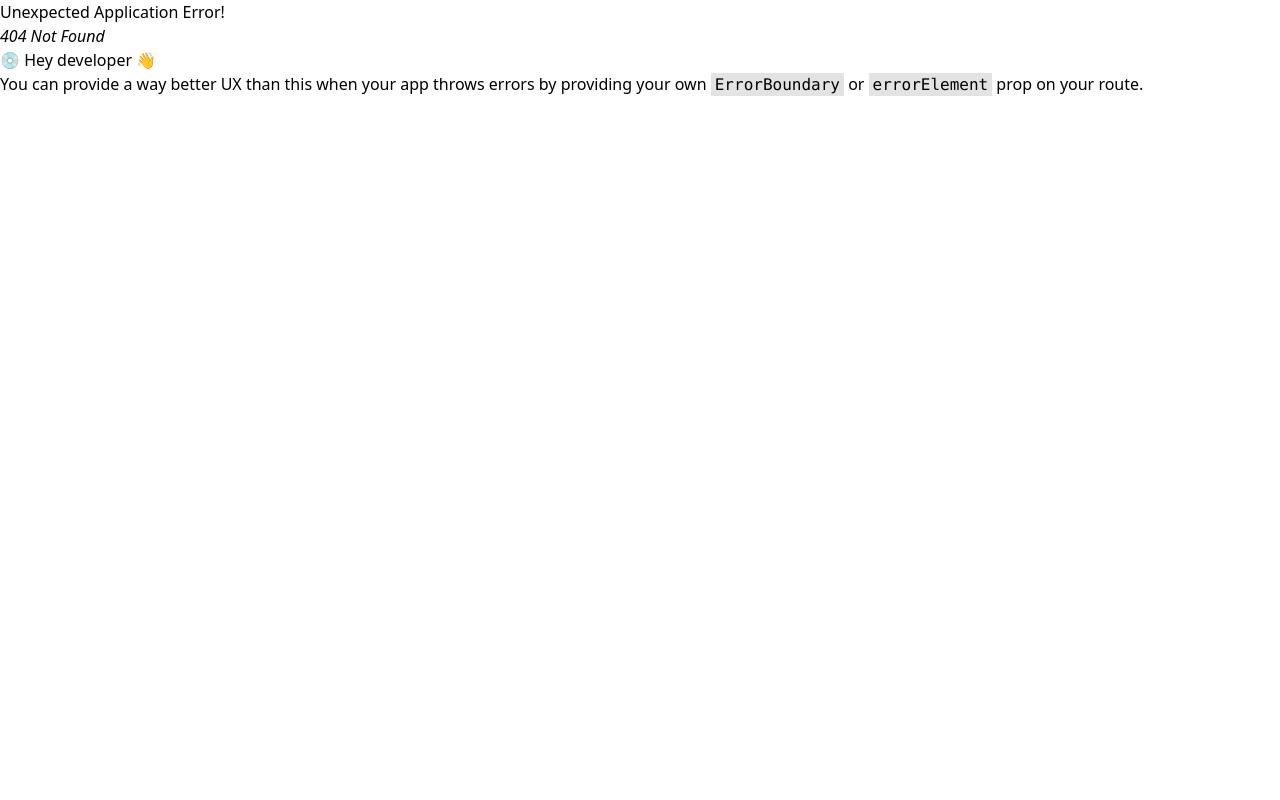
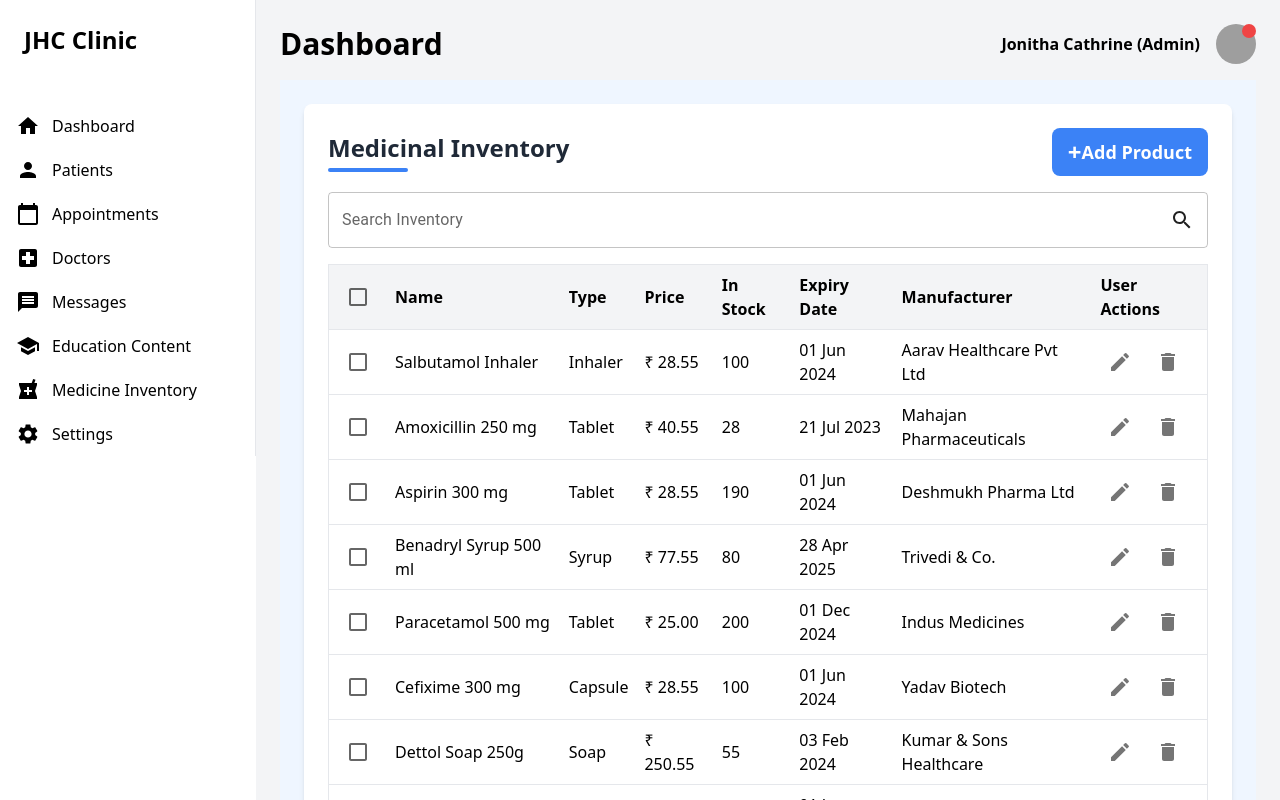
Before and after one commit to Saquir-Ali/Hospital-Managment, a React (Create React App) app in the folder helthcare/: page /medicine-inventory in a window 1280 px wide. Before the commit this address had no page. Shown: the top 800 px of the page. Built offline with nearby package versions, Linux system fonts and the light colour scheme; grey boxes are pictures that could not be loaded.

Commit message:
Medical Inventory  created

```diff
--- a/helthcare/src/App.js
+++ b/helthcare/src/App.js
@@ -7,6 +7,7 @@ import Header from "./Component/Header";
 import NewAppointments from "./Component/NewAppointments";
 import CompletedAppointments from "./Component/CompletedAppointments";
 import Patients from "./Component/Patients"; // Import the Patients component
+import MedicinalInventory from "./Component/MedicinalInventory";
 
 const BodyStructure = () => (
   <>
@@ -49,7 +50,10 @@ const appRouter = createBrowserRouter([
         path: "/Patients",
         element: <Patients />,
       },
-      {},
+      {
+        path:"/medicine-inventory",
+        element:<MedicinalInventory/>
+      },
     ],
   },
 ]);
--- a/helthcare/src/Component/MedicinalInventory.jsx
+++ b/helthcare/src/Component/MedicinalInventory.jsx
@@ -1,12 +1,11 @@
-import React from 'react'
-import { useState } from 'react';
-import ProductItem from './inventory/ProductItem'
-import CloseFullscreenIcon from '@mui/icons-material/CloseFullscreen';
-import SearchPanel from './inventory/SearchPanel';
-
+import React, { useState } from 'react';
+import { Checkbox, IconButton, TextField } from '@mui/material';
+import EditIcon from '@mui/icons-material/Edit';
+import DeleteIcon from '@mui/icons-material/Delete';
+import SearchIcon from '@mui/icons-material/Search';
 
 function MedicinalInventory() {
-  const [items,setItems] = useState([
+  const [items, setItems] = useState([
     {
       "name": "Salbutamol Inhaler",
       "code": "ALSXCE00123",
@@ -71,103 +70,169 @@ function MedicinalInventory() {
       "manufacturer": "Kumar & Sons Healthcare"
     },
     {
-      name: "Ibuprofen 400 mg",
-      code: "IBUXIN003",
-      type: "Tablet",
-      price: "₹ 20.00",
-      piecesCount: 150,
-      date: "01 Jan 2024",
-      manufacturer: "Himalayan BioTech"
+      "name": "Ibuprofen 400 mg",
+      "code": "IBUXIN003",
+      "type": "Tablet",
+      "price": "₹ 20.00",
+      "piecesCount": 150,
+      "date": "01 Jan 2024",
+      "manufacturer": "Himalayan BioTech"
     },
     {
-      name: "ORS Sachet",
-      code: "ORSXIN004",
-      type: "Sachet",
-      price: "₹ 12.00",
-      piecesCount: 200,
-      date: "15 Nov 2024",
-      manufacturer: "AyurCare Ltd"
+      "name": "ORS Sachet",
+      "code": "ORSXIN004",
+      "type": "Sachet",
+      "price": "₹ 12.00",
+      "piecesCount": 200,
+      "date": "15 Nov 2024",
+      "manufacturer": "AyurCare Ltd"
     },
     {
-      name: "Amoxicillin 500 mg",
-      code: "AMOXIN005",
-      type: "Capsule",
-      price: "₹ 45.30",
-      piecesCount: 50,
-      date: "30 Sep 2023",
-      manufacturer: "Veda Pharmaceuticals"
+      "name": "Amoxicillin 500 mg",
+      "code": "AMOXIN005",
+      "type": "Capsule",
+      "price": "₹ 45.30",
+      "piecesCount": 50,
+      "date": "30 Sep 2023",
+      "manufacturer": "Veda Pharmaceuticals"
     },
-    // {
-    //   name: "Cough Syrup 100 ml",
-    //   code: "COUXIN006",
-    //   type: "Syrup",
-    //   price: "₹ 60.50",
-    //   piecesCount: 90,
-    //   date: "28 Feb 2024",
-    //   manufacturer: "Kisan Medico Pvt Ltd"
-    // },
-    // {
-    //   name: "Cetirizine 10 mg",
-    //   code: "CETXIN007",
-    //   type: "Tablet",
-    //   price: "₹ 15.00",
-    //   piecesCount: 110,
-    //   date: "12 Oct 2023",
-    //   manufacturer: "Herbal Health Solutions"
-    // },
-    // {
-    //   name: "Vitamin D3 60000 IU",
-    //   code: "VD3XIN008",
-    //   type: "Tablet",
-    //   price: "₹ 75.00",
-    //   piecesCount: 65,
-    //   date: "05 Jul 2025",
-    //   manufacturer: "Shakti Pharma Pvt Ltd"
-    // }
+    {
+      "name": "Cetirizine 10 mg",
+      "code": "CETXIN007",
+      "type": "Tablet",
+      "price": "₹ 15.00",
+      "piecesCount": 110,
+      "date": "12 Oct 2023",
+      "manufacturer": "Herbal Health Solutions"
+    },
+    {
+      "name": "Vitamin D3 60000 IU",
+      "code": "VD3XIN008",
+      "type": "Tablet",
+      "price": "₹ 75.00",
+      "piecesCount": 65,
+      "date": "05 Jul 2025",
+      "manufacturer": "Shakti Pharma Pvt Ltd"
+    },
+    {
+      "name": "Cough Syrup 100 ml",
+      "code": "COUXIN006",
+      "type": "Syrup",
+      "price": "₹ 60.50",
+      "piecesCount": 90,
+      "date": "28 Feb 2024",
+      "manufacturer": "Kisan Medico Pvt Ltd"
+    }
+  ]);
 
-  ]);
+  const [searchQuery, setSearchQuery] = useState("");
+  const [selectedItems, setSelectedItems] = useState({});
+
+  const handleCheckboxChange = (code) => {
+    setSelectedItems(prevState => ({
+      ...prevState,
+      [code]: !prevState[code]
+    }));
+  };
+
+  const filteredItems = items.filter(item =>
+    item.name.toLowerCase().includes(searchQuery.toLowerCase()) ||
+    item.type.toLowerCase().includes(searchQuery.toLowerCase()) ||
+    item.price.toLowerCase().includes(searchQuery.toLowerCase()) ||
+    item.piecesCount.toString().includes(searchQuery) ||
+    item.date.toLowerCase().includes(searchQuery.toLowerCase()) ||
+    item.manufacturer.toLowerCase().includes(searchQuery.toLowerCase())
+  );
+
   return (
-    <div className=' p-24 bg-blue-50'>
-
-        <div className='flex justify-between bg-white p-8'>
-          <div className='self-end'>
-            <div className='text-lg text-[#302e2e] font-semibold'>MEDICINAL INVENTORY</div>
-            <div className='h-[3px] bg-blue-500 w-50 rounded'></div>
+    <div className='p-6 bg-blue-50 min-h-screen'>
+      <div className='bg-white p-6 shadow-md rounded-lg'>
+        <div className='flex flex-col mb-4'>
+          <div className='flex justify-between items-center mb-4'>
+            <div>
+              <h1 className='text-2xl font-semibold text-gray-800'>Medicinal Inventory</h1>
+              <div className='h-1 bg-blue-500 w-20 rounded mt-1'></div>
+            </div>
+            <div className='flex gap-3'>
+              <button className="bg-blue-500 text-white px-4 py-2 rounded-lg text-lg font-semibold flex items-center">
+                <span className='text-2xl'>+</span> Add Product
+              </button>
+            </div>
           </div>
 
+          <div className='mb-4'>
+            <TextField
+              id="search-bar"
+              label="Search Inventory"
+              variant="outlined"
+              fullWidth
+              value={searchQuery}
+              onChange={(e) => setSearchQuery(e.target.value)}
+              InputProps={{
+                endAdornment: <SearchIcon />
+              }}
+            />
+          </div>
 
-
-          <div className='flex gap-3'>
-            <button className="bg-blue-500 text-white px-4 py-2 rounded text-lg text-center">
-              <span className='text-2xl font-semibold'>+</span> Add Product</button>
-            <button><CloseFullscreenIcon style={{color:'#3b82f6'}}/></button>
+          <div className='overflow-x-auto'>
+            <table className='min-w-full bg-white border border-gray-200'>
+              <thead>
+                <tr className='bg-gray-100'>
+                  <th className='p-2 border-b text-left'>
+                    <Checkbox
+                      checked={Object.keys(selectedItems).length === filteredItems.length && filteredItems.every(item => selectedItems[item.code])}
+                      onChange={() => {
+                        const allSelected = Object.keys(selectedItems).length === filteredItems.length && filteredItems.every(item => selectedItems[item.code]);
+                        setSelectedItems(filteredItems.reduce((acc, item) => ({
+                          ...acc,
+                          [item.code]: !allSelected
+                        }), {}));
+                      }}
+                    />
+                  </th>
+                  <th className='p-2 border-b text-left'>Name</th>
+                  <th className='p-2 border-b text-left'>Type</th>
+                  <th className='p-2 border-b text-left'>Price</th>
+                  <th className='p-2 border-b text-left'>In Stock</th>
+                  <th className='p-2 border-b text-left'>Expiry Date</th>
+                  <th className='p-2 border-b text-left'>Manufacturer</th>
+                  <th className='p-2 border-b text-left'>User Actions</th>
+                </tr>
+              </thead>
+              <tbody>
+                {filteredItems.map((item) => (
+                  <tr key={item.code}>
+                    <td className='p-2 border-b'>
+                      <Checkbox
+                        checked={!!selectedItems[item.code]}
+                        onChange={() => handleCheckboxChange(item.code)}
+                      />
+                    </td>
+                    <td className='p-2 border-b'>{item.name}</td>
+                    <td className='p-2 border-b'>{item.type}</td>
+                    <td className='p-2 border-b'>{item.price}</td>
+                    <td className='p-2 border-b'>{item.piecesCount}</td>
+                    <td className='p-2 border-b'>{item.date}</td>
+                    <td className='p-2 border-b'>{item.manufacturer}</td>
+                    <td className='p-2 border-b'>
+                      <div className='flex gap-2'>
+                        <IconButton aria-label="edit">
+                          <EditIcon />
+                        </IconButton>
+                        <IconButton aria-label="delete">
+                          <DeleteIcon />
+                        </IconButton>
+                      </div>
+                    </td>
+                  </tr>
+                ))}
+              </tbody>
+            </table>
           </div>
         </div>
-        <hr/>
-
-        <div className='py-3 px-6 bg-white'>
-          <SearchPanel/>
-        </div>
-
-        {items.map((item)=> (
-          <div key={item.code}>
-              <ProductItem
-
-             name={item.name}
-             code={item.code}
-             type={item.type}
-             price={item.price}
-             piecesCount={item.piecesCount}
-             date={item.date}
-             manufacturer={item.manufacturer}
-
-          />
-          <hr/>
-          </div>
-      ))}
+      </div>
     </div>
-    )
-
+  );
 }
 
-export default MedicinalInventory
+export default MedicinalInventory;
--- a/helthcare/src/Component/inventory/ProductItem.jsx
+++ /dev/null
@@ -1,47 +0,0 @@
-import React from 'react'
-//icons
-import AddCircleOutlineIcon from '@mui/icons-material/AddCircleOutline';
-import DeleteIcon from '@mui/icons-material/Delete';
-import FeedIcon from '@mui/icons-material/Feed';
-import Checkbox from '@mui/material/Checkbox';
-import NotificationsIcon from '@mui/icons-material/Notifications';
-
-//components
-import TextField from '@mui/material/TextField';
-
-
-
-//Notes:-
-// <button className="bg-blue-500 text-white px-4 py-2 rounded">Assign</button>
-function ProductItem({name="product-name",code="not-found",type="product-type",price=100,piecesCount=2,date="ddmmyy",manufacturer="manufacturer"}) {
-  return (
-    <div className='bg-white h-20 p-6'>
-        <ul className='flex justify-between w-full text-md text-gray-600'>
-  <li className='flex  text-center w-[200px]'>
-    <Checkbox/>
-    <div className='flex w-[400px] flex-col items-start'>
-      <div className='mt-[4px]'>{name}</div>
-      <div className='text-gray-400 '>{code}</div>
-    </div>
-  </li>
-  <li className='mt-[6px] w-[200px] text-center'>{type}</li>
-  <li className='mt-[6px] w-[100px] text-center'>{price}</li>
-  <li className='mt-[6px] w-[100px] text-center'>{piecesCount}</li>
-  <li className='mt-[6px] w-[120px] text-center'>{date}</li>
-  <li className='mt-[6px] w-[200px] text-center'>{manufacturer}</li>
-  <li className='mt-[6px] w-[150px] text-center'>
-    <div className='flex gap-2'>
-      <button><AddCircleOutlineIcon style={{ color: '#3b82f6',fontSize:'32px' }} /></button>
-      <button><FeedIcon style={{ color: 'gray',fontSize:'32px' }} /></button>
-      <button><DeleteIcon style={{ color: 'red' ,fontSize:'32px'}} /></button>
-    </div>
-  </li>
-</ul>
-
-
-
-    </div>
-  )
-}
-
-export default ProductItem
--- a/helthcare/src/Component/inventory/SearchPanel.jsx
+++ /dev/null
@@ -1,57 +0,0 @@
-import React from 'react'
-import Box from '@mui/material/Box';
-import Input from '@mui/material/Input';
-import InputLabel from '@mui/material/InputLabel';
-import InputAdornment from '@mui/material/InputAdornment';
-import FormControl from '@mui/material/FormControl';
-import TextField from '@mui/material/TextField';
-import AccountCircle from '@mui/icons-material/AccountCircle';
-import Checkbox from '@mui/material/Checkbox';
-import SearchIcon from '@mui/icons-material/Search';
-import { Search } from '@mui/icons-material';
-
-
-
-function SearchPanel() {
-  return (
-    <ul className='flex font-semibold justify-between w-[1200px] text-md text-gray-600 '>
-            <li className='flex text-center'>
-                {/* <Checkbox/> */}
-                <TextField
-
-          id="input-with-icon-textfield"
-          placeholder="Search"
-          variant="outlined"
-          sx={{
-            '& .MuiOutlinedInput-root': {
-              height: 40, // Adjust the height here
-              width:200,
-              backgroundColor: '#f3f4f6', // Set the background color here
-              borderRadius: 2, // Optional: adjust the border radius
-            },
-            '& .MuiOutlinedInput-input': {
-              padding: '10px 14px', // Adjust the padding to fit the new height
-            },
-          }}
-          InputProps={{
-            startAdornment: (
-              <InputAdornment position="start">
-                <SearchIcon />
-              </InputAdornment>
-            ),
-          }}
-        />
-
-            </li>
-            <li className='mt-[6px] w-[200px] text-center'>Type</li>
-            <li className='mt-[6px] w-[100px] text-center'>Price</li>
-            <li className='mt-[6px] w-[100px] text-center'>In Stock</li>
-            <li className='mt-[6px] w-[120px] text-center'>Expiry Date</li>
-            <li className='mt-[6px] w-[200px] text-center'>Manufacturer</li>
-            <li className='mt-[6px] w-[150px] '>User Actions</li>
-
-        </ul>
-  )
-}
-
-export default SearchPanel
```
